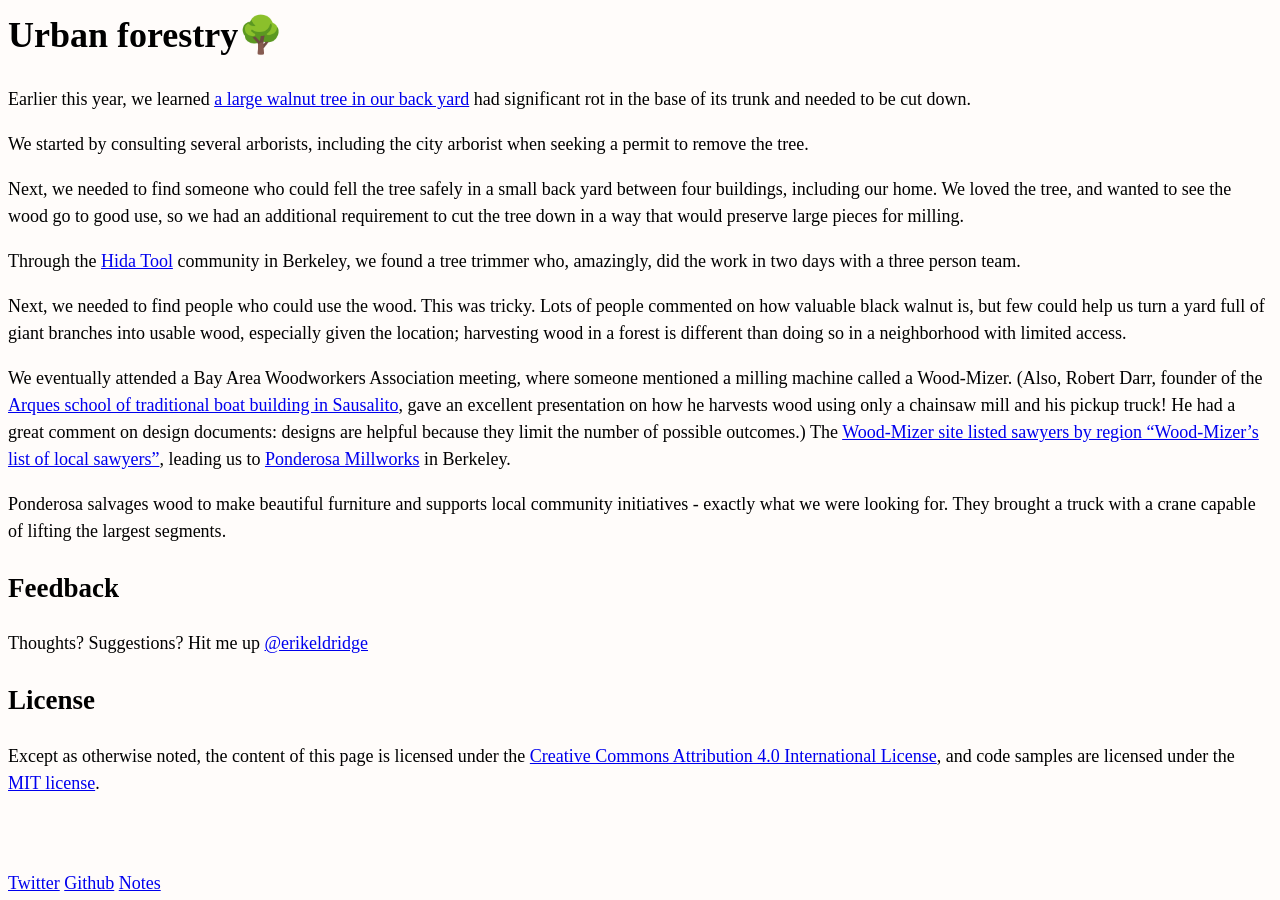
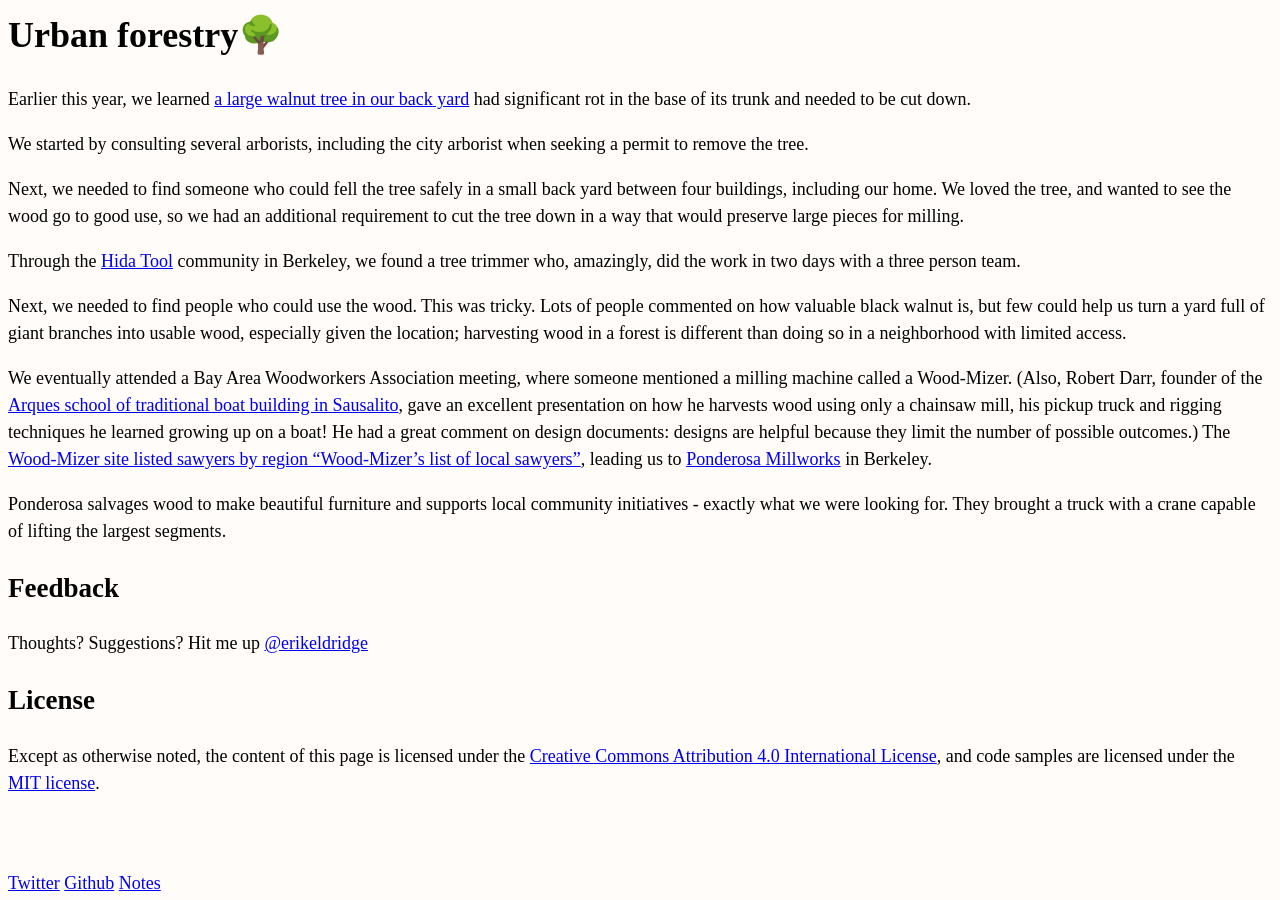
Before and after one commit to erikeldridge/erikeldridge.github.com, a Jekyll site: the page built from _posts/2018-07-29-urban-forestry.md, in a window 1280 px wide. Built offline with Jekyll 4.4.1, drawn with Linux system fonts in a browser that asks for light colours; nearby versions of some CDN libraries.

Commit message:
Update from Forestry.io - Updated urban-forestry.md

```diff
--- a/_posts/2018-07-29-urban-forestry.md
+++ b/_posts/2018-07-29-urban-forestry.md
@@ -18,6 +18,6 @@
 
 Next, we needed to find people who could use the wood. This was tricky. Lots of people commented on how valuable black walnut is, but few could help us turn a yard full of giant branches into usable wood, especially given the location; harvesting wood in a forest is different than doing so in a neighborhood with limited access.
 
-We eventually attended a Bay Area Woodworkers Association meeting, where someone mentioned a milling machine called a Wood-Mizer. (Also, Robert Darr, founder of the [Arques school of traditional boat building in Sausalito](http://www.arqueschl.org/ "Arques school's website"), gave an excellent presentation on how he harvests wood using only a chainsaw mill and his pickup truck! He had a great comment on design documents: designs are helpful because they limit the number of possible outcomes.) The [Wood-Mizer site listed sawyers by region "Wood-Mizer's list of local sawyers"](https://woodmizer.com/us/Services/Find-a-Local-Sawyer), leading us to [Ponderosa Millworks](https://ponderosamillworks.com/ "Ponderosa Millwork's website") in Berkeley.
+We eventually attended a Bay Area Woodworkers Association meeting, where someone mentioned a milling machine called a Wood-Mizer. (Also, Robert Darr, founder of the [Arques school of traditional boat building in Sausalito](http://www.arqueschl.org/ "Arques school's website"), gave an excellent presentation on how he harvests wood using only a chainsaw mill, his pickup truck and rigging techniques he learned growing up on a boat! He had a great comment on design documents: designs are helpful because they limit the number of possible outcomes.) The [Wood-Mizer site listed sawyers by region "Wood-Mizer's list of local sawyers"](https://woodmizer.com/us/Services/Find-a-Local-Sawyer), leading us to [Ponderosa Millworks](https://ponderosamillworks.com/ "Ponderosa Millwork's website") in Berkeley.
 
 Ponderosa salvages wood to make beautiful furniture and supports local community initiatives - exactly what we were looking for. They brought a truck with a crane capable of lifting the largest segments.
```
